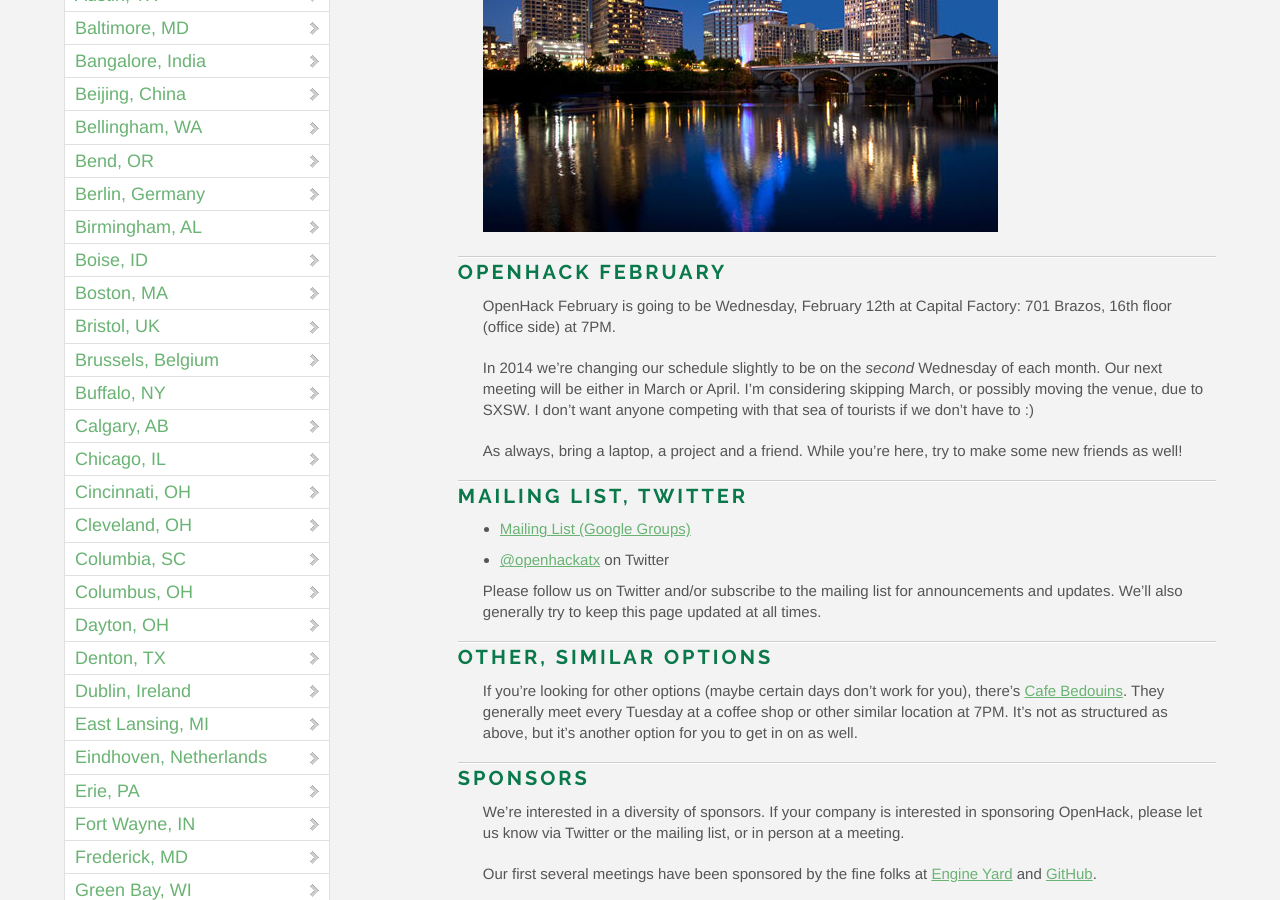
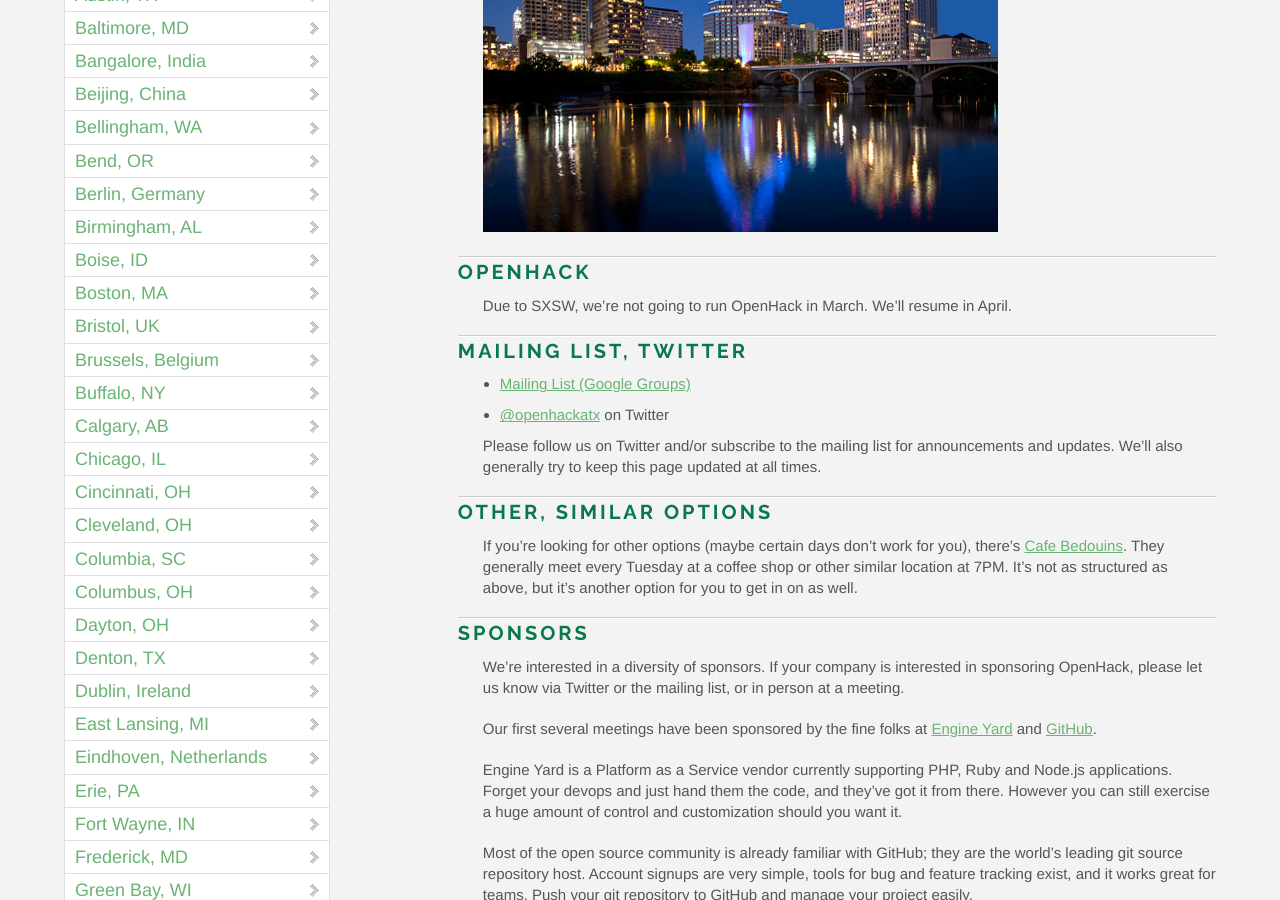
Before and after one commit to OpenHack/openhack.github.com, a Jekyll site: the page built from austin/index.markdown, in a window 1280 px wide and 900 px high, scrolled down 370 px. Built offline with Jekyll 4.4.1, drawn with Linux system fonts in a browser that asks for light colours; nearby versions of some CDN libraries; Markdown is read by kramdown in place of the engine named in the settings; comment, search, counter and statistics services are not loaded.

Commit message:
update austin,tx

```diff
--- a/austin/index.markdown
+++ b/austin/index.markdown
@@ -7,13 +7,9 @@ title: OpenHack - Austin, TX
 
 ![Austin, TX Skyline](/austin/atx.jpg)
 
-### OpenHack February
+### OpenHack
 
-OpenHack February is going to be Wednesday, February 12th at Capital Factory: 701 Brazos, 16th floor (office side) at 7PM.
-
-In 2014 we're changing our schedule slightly to be on the *second* Wednesday of each month. Our next meeting will be either in March or April. I'm considering skipping March, or possibly moving the venue, due to SXSW. I don't want anyone competing with that sea of tourists if we don't have to :)
-
-As always, bring a laptop, a project and a friend. While you're here, try to make some new friends as well!
+Due to SXSW, we're not going to run OpenHack in March. We'll resume in April.
 
 ### Mailing List, Twitter
 
```
